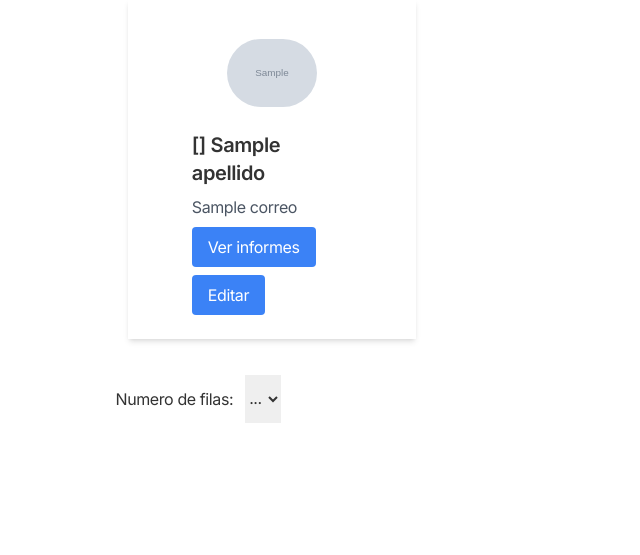
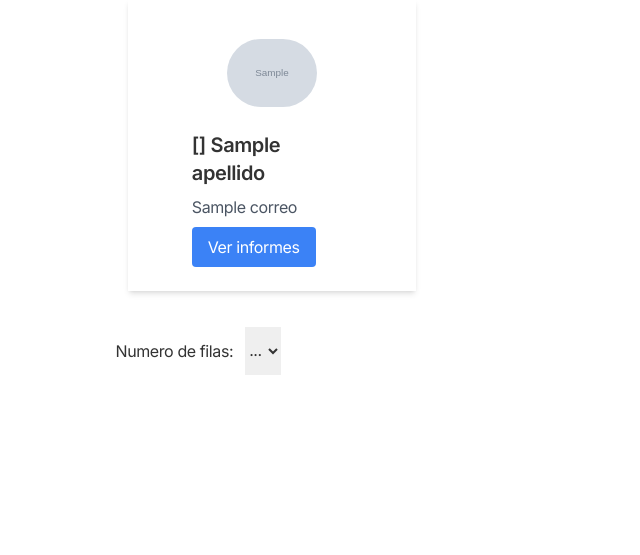
Before and after one commit to Midnightgb/TaxiControlSystem, a FastAPI app: template app/public/templates/Reports/drivers.html in a window 1280 px wide. Shown: the part 232-787 px from the top of the page, without its empty margins (0-640 px from the left). Run offline with FastAPI, Linux system fonts and the light colour scheme; the template is opened without the code that fills it: most values are stand-ins (such as "Sample title", 1, 10 or a date in 2020); grey boxes marked "Sample" are stand-in pictures; some libraries are stand-ins or nearby versions.

Commit message:
Fix formatting in drivers.html

```diff
--- a/app/public/templates/Reports/drivers.html
+++ b/app/public/templates/Reports/drivers.html
@@ -48,26 +48,16 @@
                             {% endif %}
                         </div>
 
-                        <div class=" mt-4 justify-center items-center columns-1 ">
+                        <div class="mt-4 justify-center items-center columns-1 ">
                             <h5 class="text-xl font-semibold my-2 mx-10 w-25 ">{{ usuario.nombre }}
                                 {{ usuario.apellido }}</h5>
                             <p class="text-gray-600 my-2 w-25 mx-10">{{usuario.correo}}</p>
                             <form action="/reports/driver/{{usuario.nombre}} {{ usuario.apellido }}" method="POST">
                                 <input type="hidden" name="id_usuario" value="{{usuario.id_usuario}}">
-                                <button type="submit"
-                                    class="bg-blue-500 text-white px-4 py-2 rounded transition ease-in-out delay-150 bg-blue-500 hover:-translate-y-1 hover:scale-110 hover:bg-indigo-500 duration-300 w-30 mx-10">Ver
-                                    informes
+                                <button type="submit" class="text-white px-4 py-2 rounded transition ease-in-out delay-150 bg-blue-500 hover:-translate-y-1 hover:scale-110 hover:bg-indigo-500 duration-300 w-30 mx-10">
+                                    Ver informes
                                 </button>
                             </form>
-
-                            <form action="/update/user/path" method="POST">
-                                <input type="hidden" name="id_usuario" value="{{usuario.id_usuario}}">
-                                <button type="submit"
-                                    class="bg-blue-500 text-white mt-2 px-4 py-2 rounded transition ease-in-out delay-150 bg-blue-500 hover:-translate-y-1 hover:scale-110 hover:bg-indigo-500 duration-300 w-30 mx-10">
-                                    Editar
-                                </button>
-                            </form>
-
                         </div>
                     </div>
                     {% endfor %}
```
